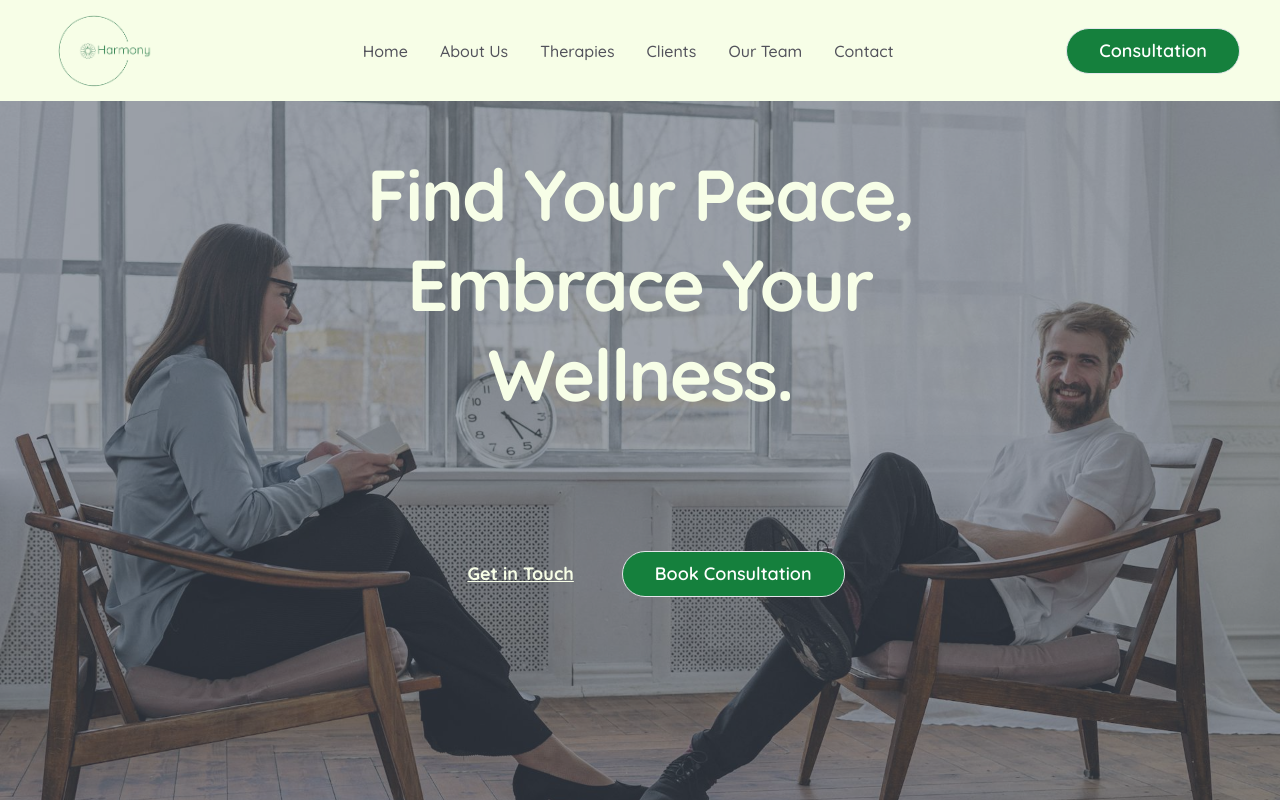
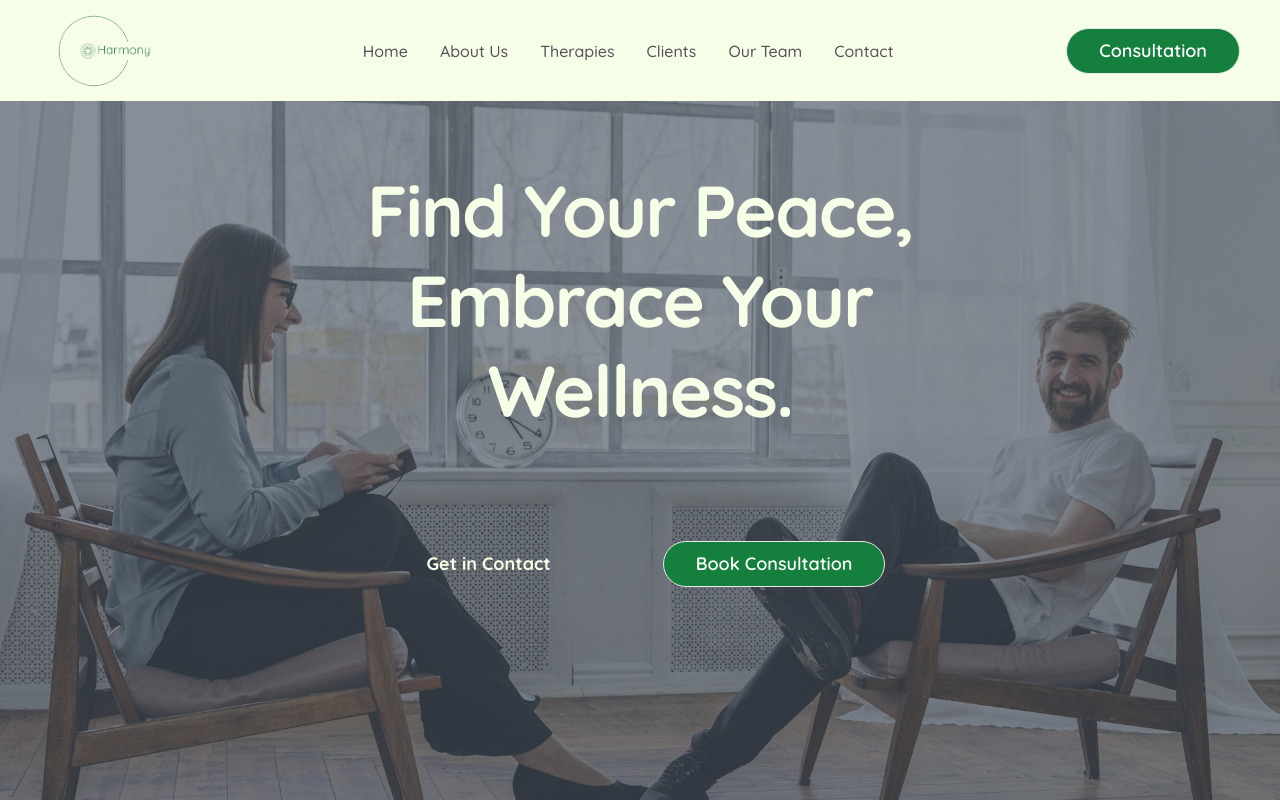
Before and after one commit to Quincy-Fer/Harmony-Therapy-Website, a React (Vite) app: page / in a window 1280 px wide. Shown: the top 800 px of the page. Built offline with nearby package versions, Linux system fonts and the light colour scheme.

Commit message:
Fix styling

```diff
--- a/src/Components/ButtonWhite.jsx
+++ b/src/Components/ButtonWhite.jsx
@@ -2,7 +2,7 @@ const ButtonWhite = ({label}) => {
     return (
       <button
         type="button"
-        className={`py-2 px-8 border border-none font-quicksand underline
+        className={`py-2 px-8 border border-none font-quicksand hover:underline
          text-lime-50 font-bold text-lg  `}
       >
         {label}
--- a/src/Sections/Hero.jsx
+++ b/src/Sections/Hero.jsx
@@ -10,8 +10,8 @@ const Hero = () => {
         alt="laughing psychologist with client"
         className="rounded-b-xl object-cover object-top"
       />
-      <div class="absolute inset-0 bg-gray-600 opacity-55 rounded-b-xl"></div>
-      <div className="absolute flex items-center justify-center top-12 ">
+      <div class="absolute inset-0 bg-gray-600 opacity-65 rounded-b-xl"></div>
+      <div className="absolute flex items-center justify-center my-16 ">
         <h1
           className="text-lime-50 text-[72px] max-w-[780px] font-bold font-quicksand
          leading-tight tracking-tight  text-center"
@@ -19,8 +19,8 @@ const Hero = () => {
           Find Your Peace, Embrace Your Wellness.
         </h1>
       </div>
-      <div className="absolute flex items-center justify-center top-[450px] gap-4 ">
-        <ButtonWhite label="Get in Touch" />
+      <div className="absolute flex items-center justify-center top-[440px] gap-20 ">
+        <ButtonWhite label="Get in Contact" />
         <Button label="Book Consultation" />
       </div>
     </section>
```
